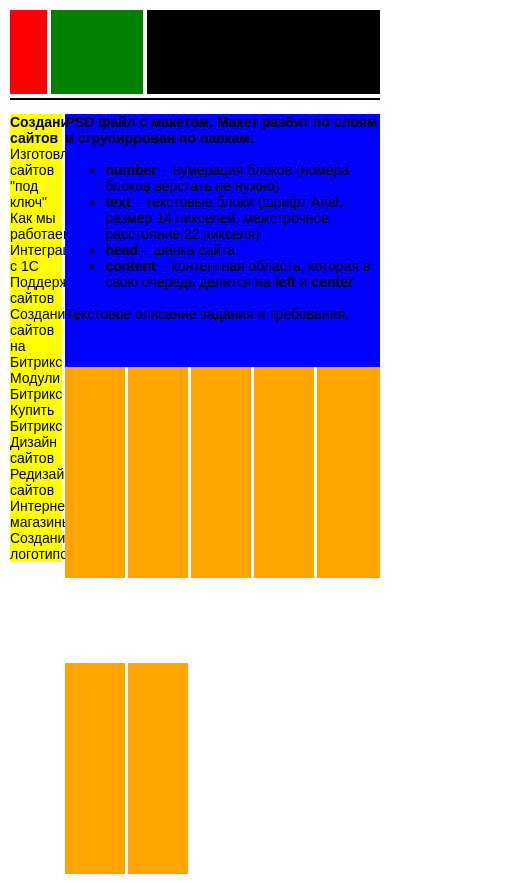
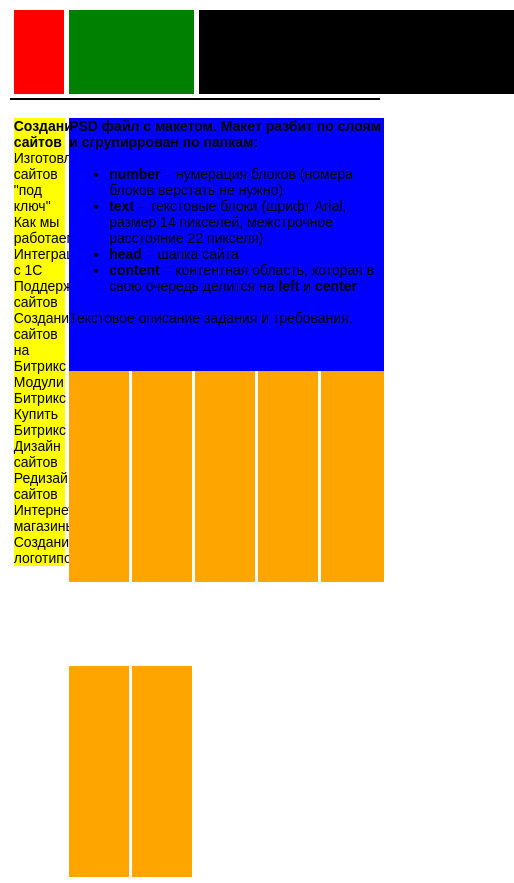
Before and after one commit to minusten/lectorium, a plain HTML site: page first_lesson/float/index.html in a window 390 px wide. Shown: the top 883 px of the page, 514 px wide, since content can reach past the window. Drawn offline with Linux system fonts and the light colour scheme.

Commit message:
first homework changes

```diff
--- a/first_lesson/flex/style.css
+++ b/first_lesson/flex/style.css
@@ -1,22 +1,24 @@
 @media only screen and (max-width: 600px){
-.main-container {
-  display: flex;
-  flex-direction: column;
+
+.head{
+  flex-basis: 24%;
 }
 }
+
+
 p,li {
   font-family: 'Arial';
   font-size: 14px;
-
 }
 .head {
   display: flex;
   flex-direction: row;
+  justify-content: space-between;
   margin-bottom: 1%;
   height: 10vh;
 }
 .border{
-  border: 1px solid black;
+  border: 0.5px solid black;
   margin-bottom: 1%;
 }
 .one {
@@ -110,6 +112,8 @@ background-color: blue;
 .footer {
   width: 100%;
   display: flex;
+  flex-direction: row;
+  justify-content: space-between;
 }
 .first-footer-block {
   min-height: 15vh;
--- a/first_lesson/float/style.css
+++ b/first_lesson/float/style.css
@@ -1,3 +1,17 @@
+@media only screen and (max-width: 550px){
+.content {
+  width: 500px;
+  margin: 1%;
+  display: inline-block;
+}
+.head {
+  width: 500px;
+  margin: 1%;
+}
+
+}
+
+
 body {
   margin:10px 10px;
   height: 100%;
@@ -7,7 +21,7 @@ p,li {
   font-size: 14px;
 }
 .border{
-  border: 1px solid black;
+  border: 0.5px solid black;
 }
 .head {
   margin-bottom: 1%;
@@ -47,6 +61,7 @@ p,li {
 
 }
 .left-info {
+
   min-height: 50vh;
   background-color: yellow;
   margin-bottom: 58vh;
--- a/third_lesson/part_two/script.js
+++ /dev/null
@@ -1,5 +0,0 @@
-
-var arr = ['Новый', 'Год', 'будет', 31, 'января']
-arr.forEach(function(item, i, arr) {
-  console.log( i + ": " + item);
-});
```
Also changed, not shown: third_lesson/part_two/index.html (deleted, +0 -11 lines).
